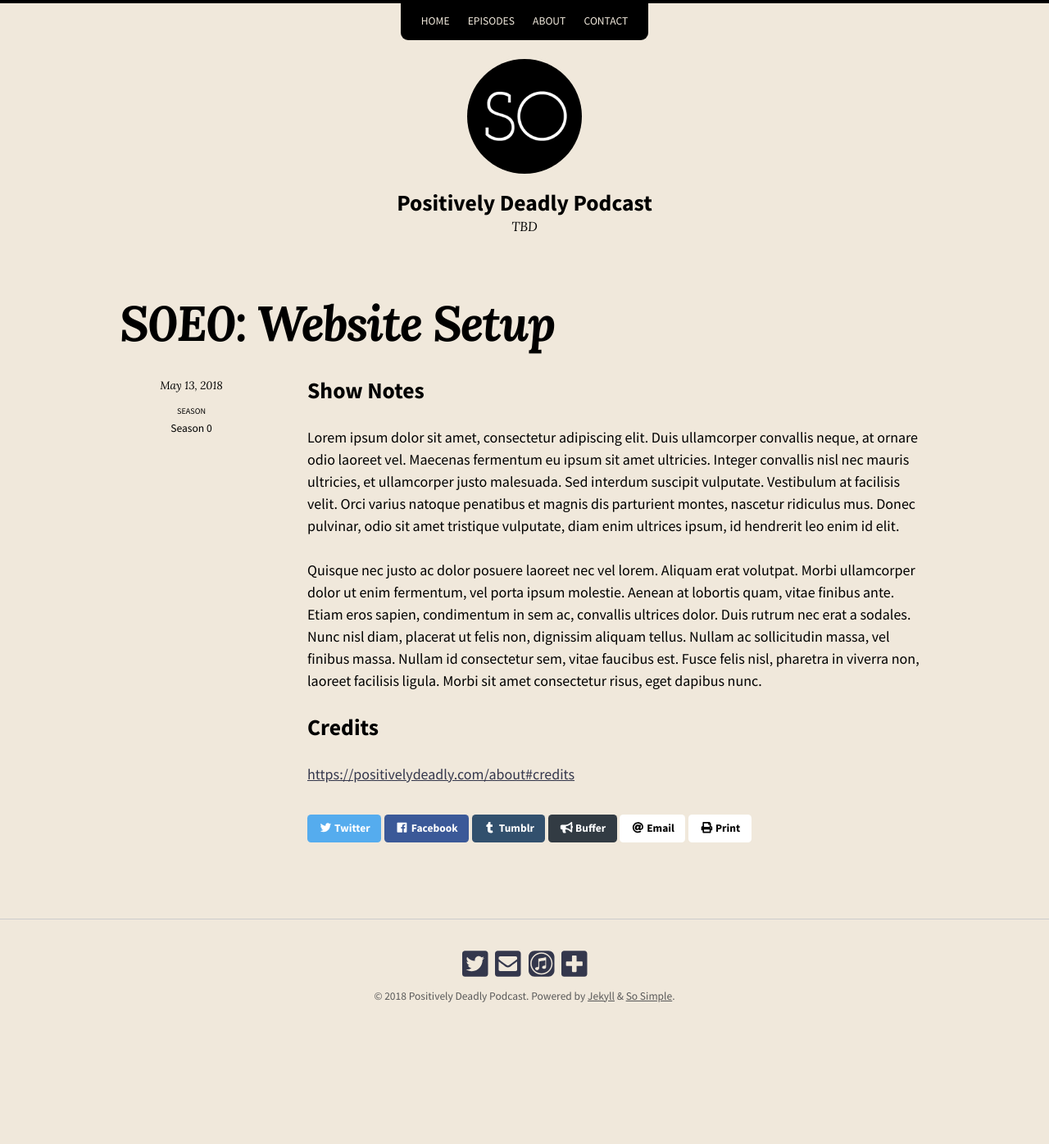
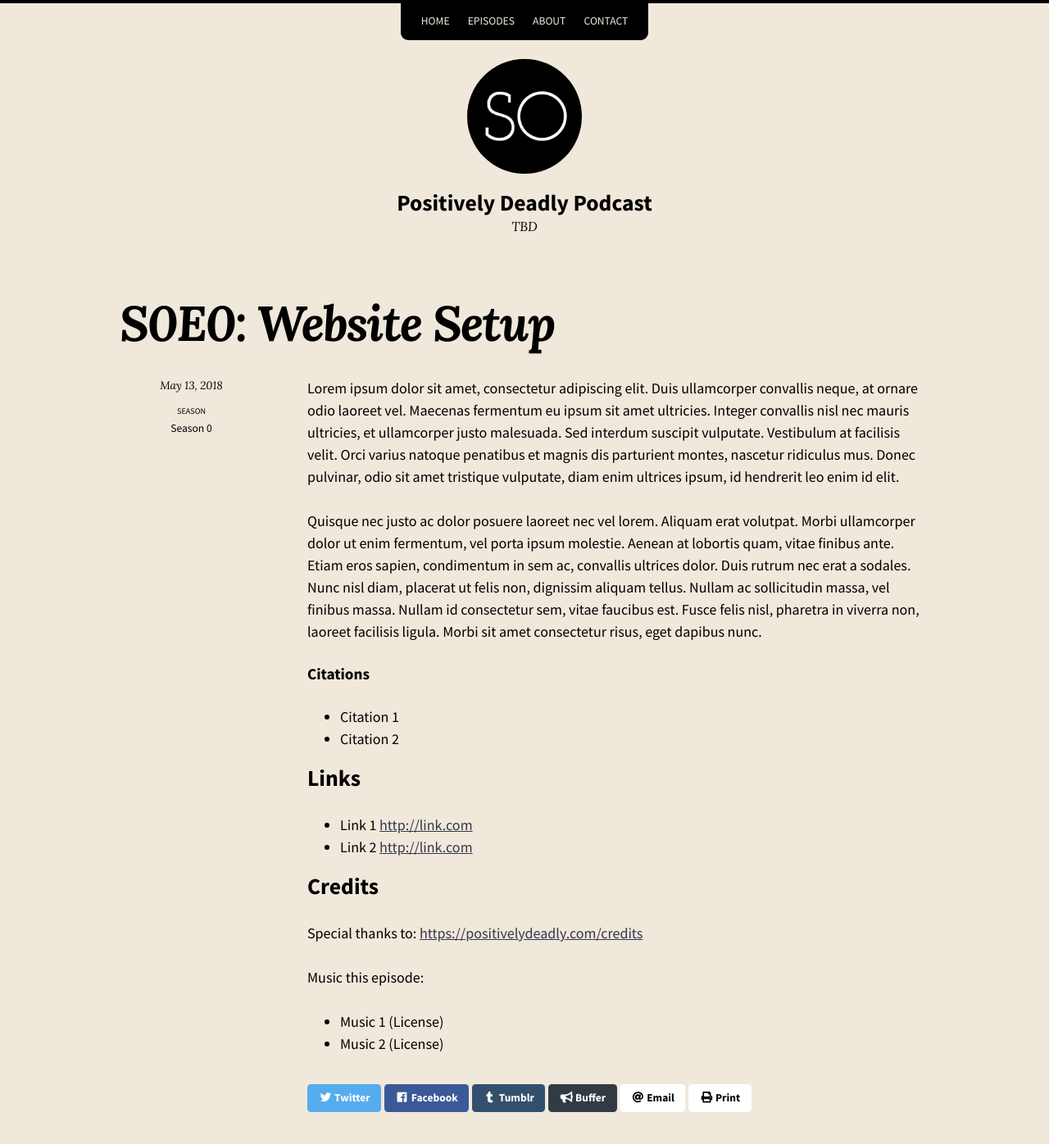
Before and after one commit to positivelydeadly/positivelydeadly.github.io, a Jekyll site: the page built from _posts/2018-05-13-s0e0.md, in a window 1280 px wide and 1400 px high. Shown: the top 1396 px of the window at 82% size. Built offline with Jekyll 4.4.1, drawn with Linux system fonts in a browser that asks for light colours; nearby versions of some CDN libraries; comment, search, counter and statistics services are not loaded.

Commit message:
Episode post format

```diff
--- a/_posts/2018-05-13-s0e0.md
+++ b/_posts/2018-05-13-s0e0.md
@@ -6,12 +6,24 @@ categories:
   - Episodes
 ---
 
-## Show Notes
-
 Lorem ipsum dolor sit amet, consectetur adipiscing elit. Duis ullamcorper convallis neque, at ornare odio laoreet vel. Maecenas fermentum eu ipsum sit amet ultricies. Integer convallis nisl nec mauris ultricies, et ullamcorper justo malesuada. Sed interdum suscipit vulputate. Vestibulum at facilisis velit. Orci varius natoque penatibus et magnis dis parturient montes, nascetur ridiculus mus. Donec pulvinar, odio sit amet tristique vulputate, diam enim ultrices ipsum, id hendrerit leo enim id elit.
 
 Quisque nec justo ac dolor posuere laoreet nec vel lorem. Aliquam erat volutpat. Morbi ullamcorper dolor ut enim fermentum, vel porta ipsum molestie. Aenean at lobortis quam, vitae finibus ante. Etiam eros sapien, condimentum in sem ac, convallis ultrices dolor. Duis rutrum nec erat a sodales. Nunc nisl diam, placerat ut felis non, dignissim aliquam tellus. Nullam ac sollicitudin massa, vel finibus massa. Nullam id consectetur sem, vitae faucibus est. Fusce felis nisl, pharetra in viverra non, laoreet facilisis ligula. Morbi sit amet consectetur risus, eget dapibus nunc.
 
+#### Citations
+
+* Citation 1
+* Citation 2
+
+## Links
+
+* Link 1 [http://link.com]()
+* Link 2 [http://link.com]()
+
 ## Credits
 
-[{{ site.url }}/about#credits]({{ site.url }}/about#credits)
+Special thanks to: [{{ site.url }}/credits](/credits)
+
+Music this episode:
+* Music 1 (License)
+* Music 2 (License)
```
